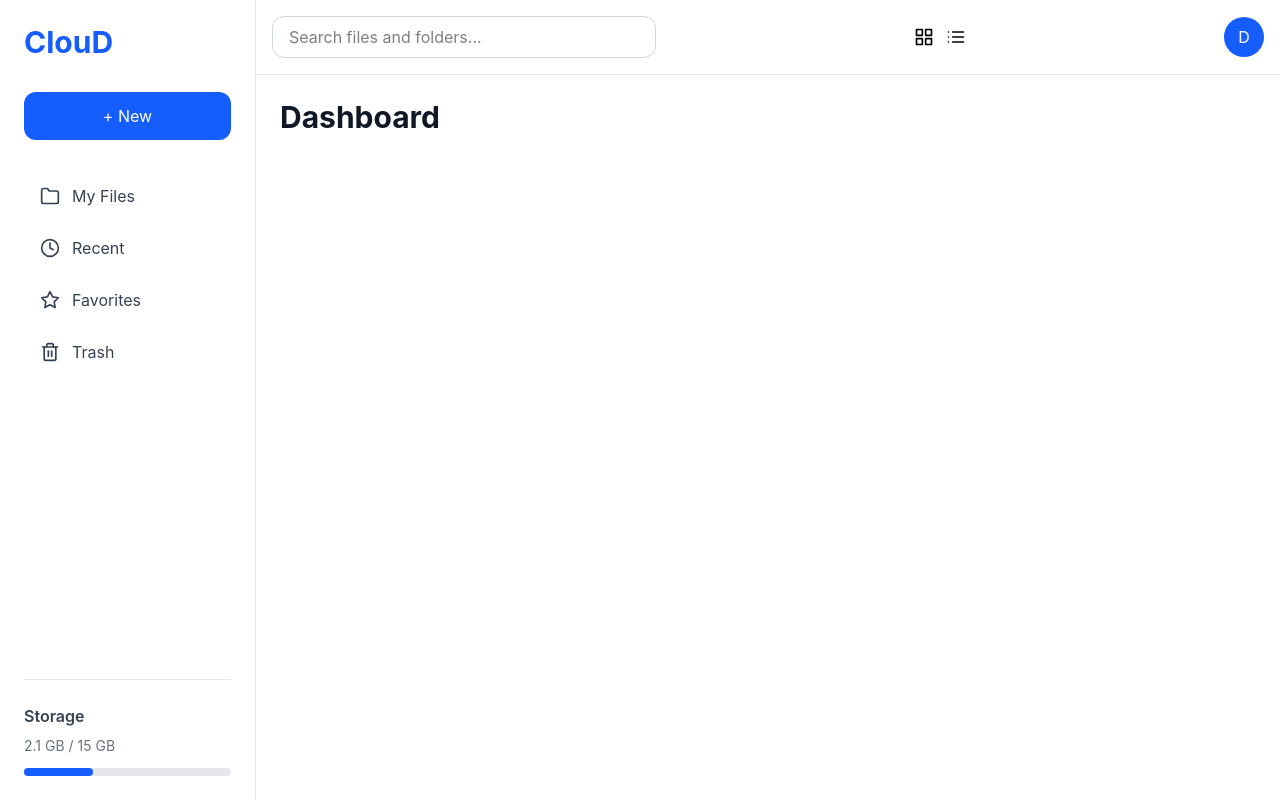
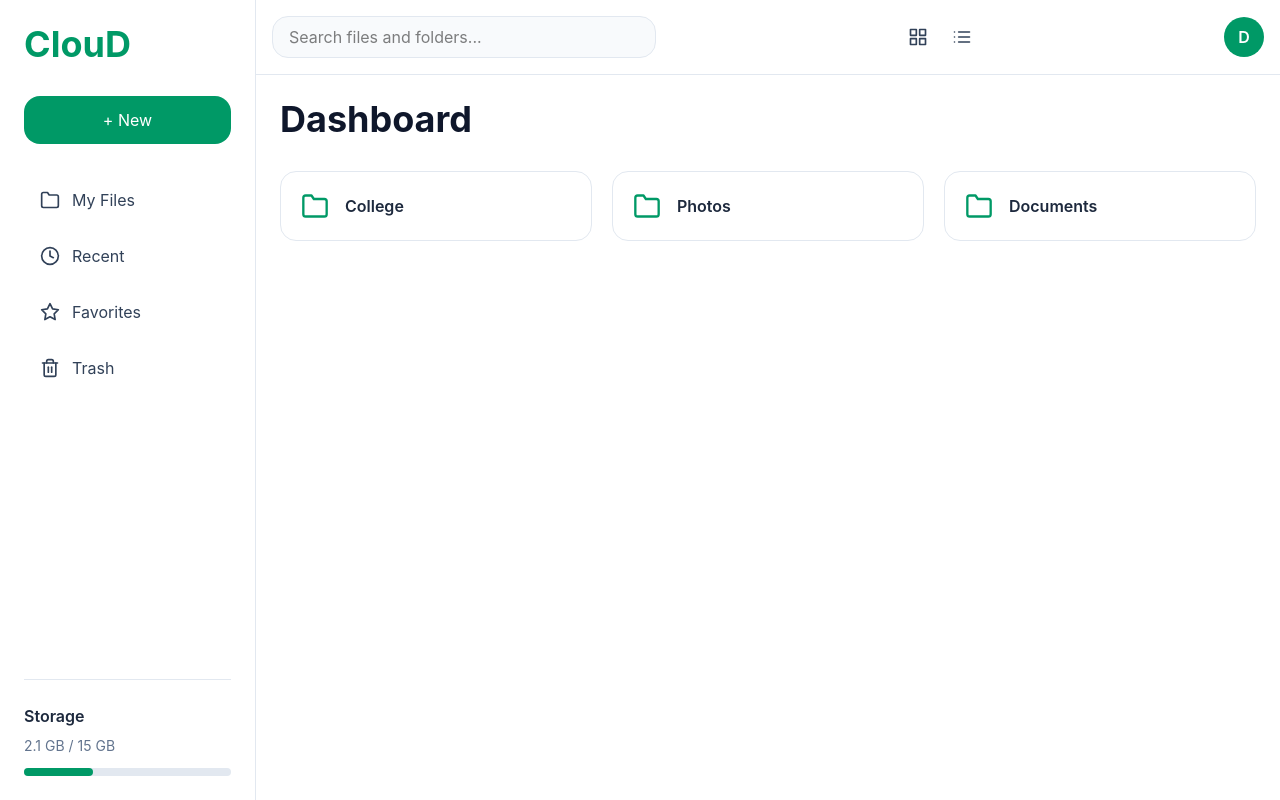
Before and after one commit to DwarkadhishKapse/cloud-storage-platform, a React (Vite) app in the folder client/: page / in a window 1280 px wide. Built offline with nearby package versions, Linux system fonts and the light colour scheme.

Commit message:
style: apply slate and emerald color palette

```diff
--- /dev/null
+++ b/client/src/components/FolderCard.jsx
@@ -0,0 +1,15 @@
+import { FiFolder } from "react-icons/fi";
+
+const FolderCard = ({ name }) => {
+  return (
+    <div className="flex cursor-pointer items-center gap-4 rounded-2xl border border-slate-200 bg-white p-5 transition-all duration-200 hover:border-emerald-300 hover:shadow-md">
+      <FiFolder size={28} className="text-emerald-600" />
+
+      <div>
+        <h3 className="font-semibold text-slate-800">{name}</h3>
+      </div>
+    </div>
+  );
+};
+
+export default FolderCard;
--- a/client/src/components/Navbar.jsx
+++ b/client/src/components/Navbar.jsx
@@ -3,24 +3,24 @@ import { FiGrid, FiList } from "react-icons/fi";
 
 const Navbar = () => {
   return (
-    <div className="flex items-center justify-between border-b border-gray-200 bg-white p-4">
+    <div className="flex items-center justify-between border-b border-slate-200 bg-white p-4">
       <input
         type="text"
         placeholder="Search files and folders..."
-        className="w-96 rounded-xl border border-gray-300 px-4 py-2 outline-none"
+        className="w-96 rounded-2xl border border-slate-200 bg-slate-50 px-4 py-2 outline-none transition-all duration-200 focus:border-emerald-500 focus:ring-2 focus:ring-emerald-100"
       />
 
-      <div className="flex items-center gap-3">
-        <button>
+      <div className="flex items-center gap-2">
+        <button className="rounded-2xl p-2 text-slate-700 transition-all duration-200 hover:bg-slate-100">
           <FiGrid size={20} />
         </button>
 
-        <button>
+        <button className="rounded-2xl p-2 text-slate-700 transition-all duration-200 hover:bg-slate-100">
           <FiList size={20} />
         </button>
       </div>
 
-      <div className="flex h-10 w-10 items-center justify-center rounded-full bg-blue-600 text-white">
+      <div className="flex h-10 w-10 items-center justify-center rounded-full bg-emerald-600 font-semibold text-white">
         D
       </div>
     </div>
--- a/client/src/components/Sidebar.jsx
+++ b/client/src/components/Sidebar.jsx
@@ -30,14 +30,17 @@ const navItems = [
 
 const Sidebar = () => {
   return (
-    <div className="flex w-64 flex-col border-r border-gray-200 bg-white p-6">
-      <h1 className="mb-8 text-3xl font-bold text-blue-600">ClouD</h1>
+    <div className="flex w-64 flex-col border-r border-slate-200 bg-white p-6">
+      <div>
+        <h1 className="mb-8 text-4xl font-bold text-emerald-600">
+          ClouD
+        </h1>
 
-      <button className="mb-8 rounded-xl bg-blue-600 px-5 py-3 text-white">
+        <button className="mb-8 w-full rounded-2xl bg-emerald-600 px-5 py-3 text-white transition-all duration-200 hover:bg-emerald-700">
           + New
         </button>
 
-      <div className="space-y-1">
+        <div className="space-y-2">
           {navItems.map((item) => {
             const Icon = item.icon;
 
@@ -46,10 +49,10 @@ const Sidebar = () => {
                 key={item.path}
                 to={item.path}
                 className={({ isActive }) =>
-                `flex items-center gap-3 rounded-xl px-4 py-3 transition-all duration-200 ${
+                  `flex items-center gap-3 rounded-2xl px-4 py-3 transition-all duration-200 ${
                     isActive
-                    ? "bg-blue-100 text-blue-600"
-                    : "text-gray-700 hover:bg-gray-100"
+                      ? "bg-emerald-50 text-emerald-700"
+                      : "text-slate-700 hover:bg-slate-100"
                   }`
                 }
               >
@@ -59,12 +62,19 @@ const Sidebar = () => {
             );
           })}
         </div>
-      <div className="mt-auto border-t border-gray-200 pt-6">
-        <h3 className="mb-2 font-semibold text-gray-700">Storage</h3>
-        <p className="mb-3 text-sm text-gray-500">2.1 GB / 15 GB</p>
+      </div>
 
-        <div className="h-2 w-full rounded-full bg-gray-200">
-          <div className="h-2 w-1/3 rounded-full bg-blue-600"></div>
+      <div className="mt-auto border-t border-slate-200 pt-6">
+        <h3 className="mb-2 font-semibold text-slate-800">
+          Storage
+        </h3>
+
+        <p className="mb-3 text-sm text-slate-500">
+          2.1 GB / 15 GB
+        </p>
+
+        <div className="h-2 w-full rounded-full bg-slate-200">
+          <div className="h-2 w-1/3 rounded-full bg-emerald-600"></div>
         </div>
       </div>
     </div>
--- a/client/src/layouts/DashboardLayout.jsx
+++ b/client/src/layouts/DashboardLayout.jsx
@@ -11,7 +11,7 @@ const DashboardLayout = () => {
       <div className="flex flex-1 flex-col">
         <Navbar />
 
-        <main className="flex-1 p-6">
+        <main className="flex-1 bg-white p-6">
           <Outlet />
         </main>
       </div>
--- a/client/src/pages/DashboardPage.jsx
+++ b/client/src/pages/DashboardPage.jsx
@@ -1,13 +1,33 @@
-import React from 'react'
+import React from "react";
+import FolderCard from "../components/FolderCard";
+
+const folders = [
+  {
+    id: 1,
+    name: "College",
+  },
+  {
+    id: 2,
+    name: "Photos",
+  },
+  {
+    id: 3,
+    name: "Documents",
+  },
+];
 
 const DashboardPage = () => {
   return (
     <div>
-      <h1 className="text-3xl font-bold text-gray-900">
-        Dashboard
-      </h1>
+      <h1 className="mb-8 text-4xl font-bold text-slate-900">Dashboard</h1>
+
+      <div className="grid grid-cols-1 gap-5 md:grid-cols-2 xl:grid-cols-3">
+        {folders.map((folder) => (
+          <FolderCard key={folder.id} name={folder.name} />
+        ))}
+      </div>
     </div>
-  )
-}
+  );
+};
 
-export default DashboardPage
+export default DashboardPage;
```
Lines whose indentation alone changed are shown as unchanged.
